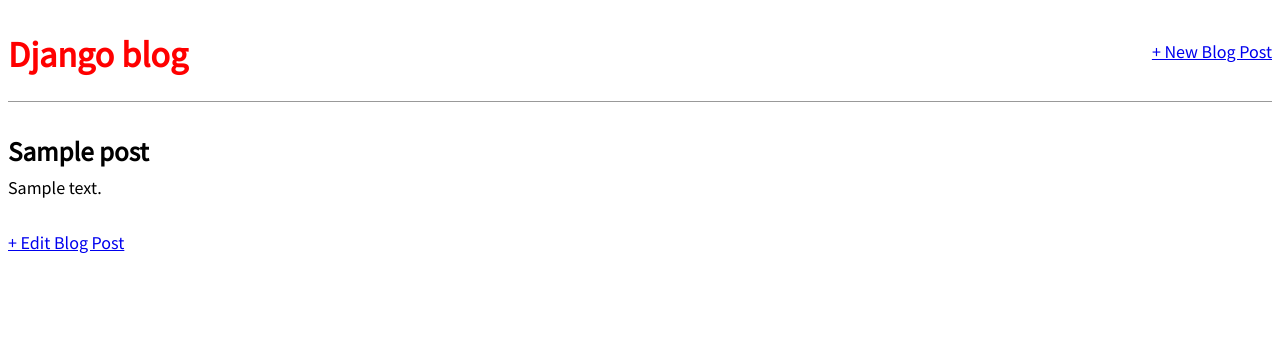
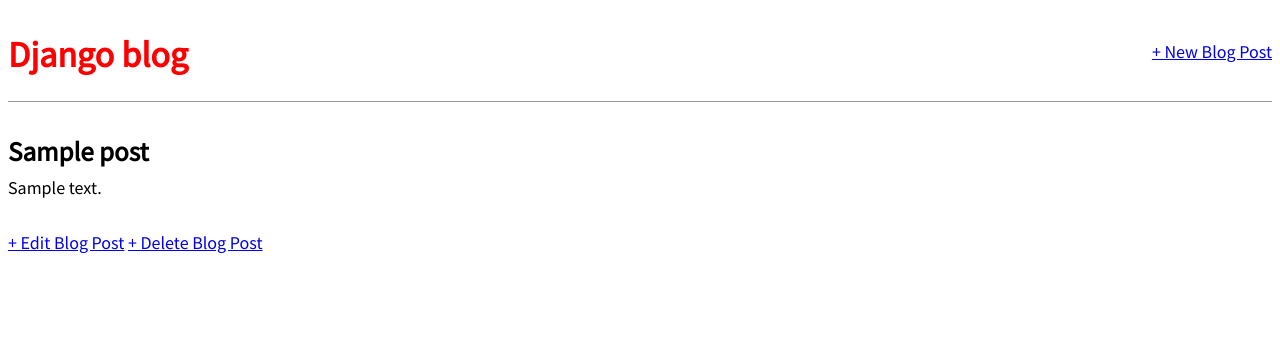
Before and after one commit to braddeibert/blog-webappdev, a Django app: template templates/post_detail.html in a window 1280 px wide. Shown: the top 362 px of the page. Run offline with Django 3.2, Linux system fonts and the light colour scheme; the template is opened without the code that fills it: most values are stand-ins (such as "Sample title", 1, 10 or a date in 2020); parts of the project's set-up code (start-up, migrations or seed data) failed here and were passed over.

Commit message:
added delete post view & template

```diff
--- a/blog/urls.py
+++ b/blog/urls.py
@@ -1,9 +1,10 @@
 from django.urls import path
-from .views import BlogListView, BlogDetailView, BlogCreateView, BlogUpdateView
+from .views import BlogListView, BlogDetailView, BlogCreateView, BlogUpdateView, BlogDeleteView
 
 urlpatterns = [
     path('', BlogListView.as_view(), name='home'),
     path('post/<int:pk>/', BlogDetailView.as_view(), name='post_detail'),
     path('post/new/', BlogCreateView.as_view(), name='post_new'),
-    path('post/update/', BlogUpdateView.as_view(), name='post_edit')
+    path('post/<int:pk>/edit/', BlogUpdateView.as_view(), name='post_edit'),
+    path('post/<int:pk>/delete/', BlogDeleteView.as_view(), name='post_delete')
 ]
--- a/templates/post_detail.html
+++ b/templates/post_detail.html
@@ -7,4 +7,5 @@
     </div>
 
     <a href="{% url 'post_edit' post.pk %}">+ Edit Blog Post</a>
+    <a href="{% url 'post_delete' post.pk %}">+ Delete Blog Post</a>
 {% endblock content %}
```
Also changed, not shown: blog/views.py (+6 -1 lines), templates/post_delete.html (added, +9 -0 lines).
